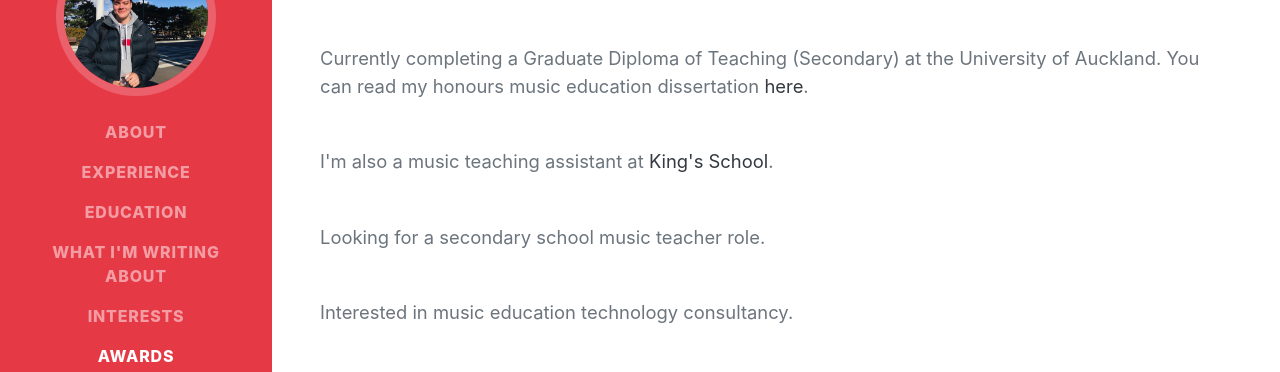
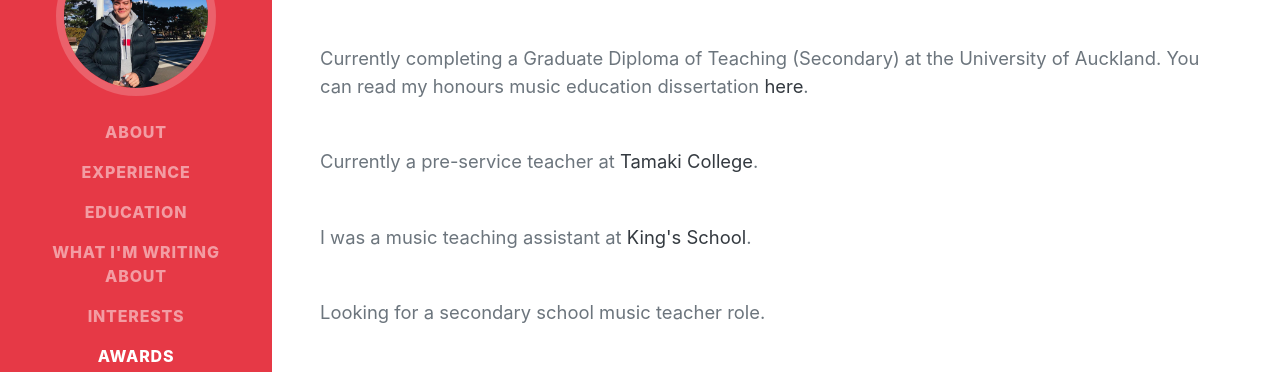
Before and after one commit to nzxander/nzxander.github-io, a plain HTML site: page index.html in a window 1280 px wide. Shown: the part 248-620 px from the top of the page. Drawn offline with nearby package versions, Linux system fonts and the light colour scheme; a web font is replaced by a local one.

Commit message:
Update index.html

```diff
--- a/index.html
+++ b/index.html
@@ -65,9 +65,9 @@
                         <a href="mailto:name@email.com">a.wilton.reeves@gmail.com</a>
                     </div>
                     <p class="lead mb-5">Currently completing a Graduate Diploma of Teaching (Secondary) at the University of Auckland. You can read my honours music education dissertation<a href="https://nzxander.github.io/assets/pdf/dissertation2021.pdf" target="_blank"> here</a>. </p>
-                    <p class="lead mb-5">I'm also a music teaching assistant at <a href="https://kings.school.nz/" target="_blank"> King's School</a>. </p>
+                    <p class="lead mb-5">Currently a pre-service teacher at <a href="http://tamaki.ac.nz/" target="_blank"> Tamaki College</a>. </p>
+                    <p class="lead mb-5">I was a music teaching assistant at <a href="https://kings.school.nz/" target="_blank"> King's School</a>. </p>
                     <p class="lead mb-5">Looking for a secondary school music teacher role.</p>
-                    <p class="lead mb-5">Interested in music education technology consultancy.</p>
                     <div class="social-icons">
                         <a class="social-icon" href="https://www.linkedin.com/in/alexander-wilton-reeves/" target="_blank"><i class="fab fa-linkedin-in"></i></a>
                         <a class="social-icon" href="https://nzxander.medium.com/" target="_blank"><i class="fab fa-medium"></i></a>
```
